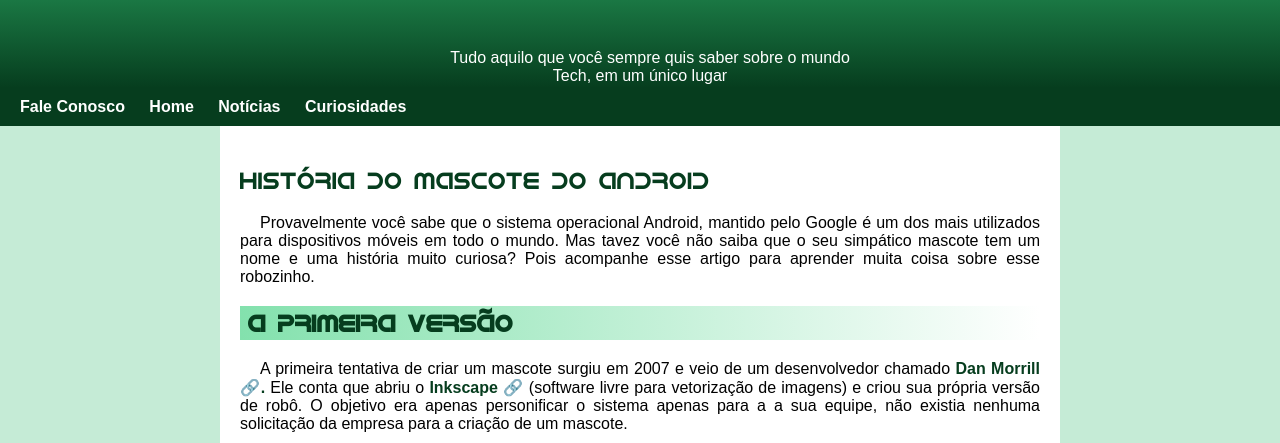
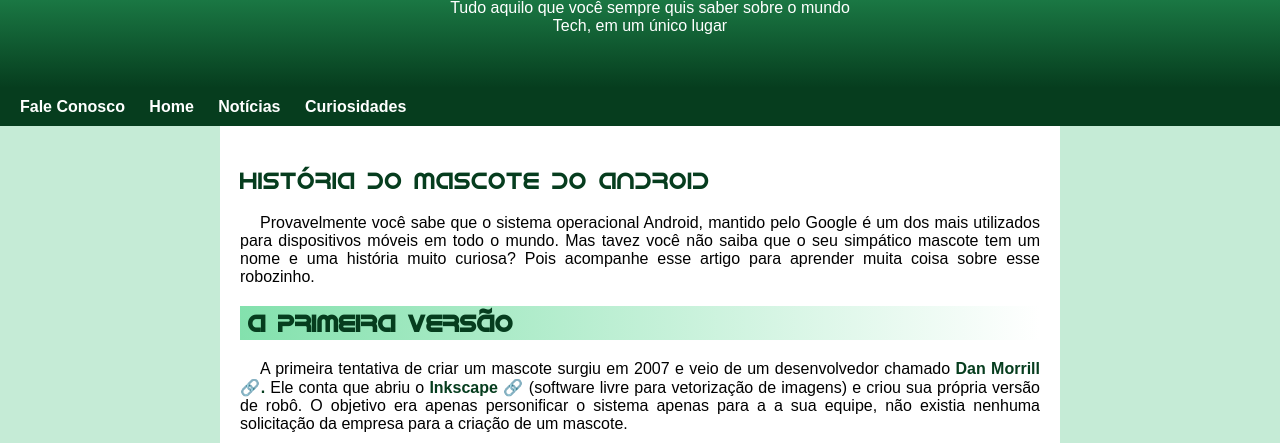
Before and after one commit to guilhermeaaraujo/html-css, a plain HTML site: page exercicios/desafios/desafio010/index.html in a window 1280 px wide. Shown: the part 152-595 px from the top of the page. Drawn offline with Linux system fonts and the light colour scheme.

Commit message:
Update style.css

```diff
--- a/exercicios/desafios/desafio010/style.css
+++ b/exercicios/desafios/desafio010/style.css
@@ -45,7 +45,10 @@ header h1 {
 
 .header {
     text-align: center;
-    padding: 20px;
+}
+
+header p {
+    padding: 10px;
 }
 
 .nav {
```
